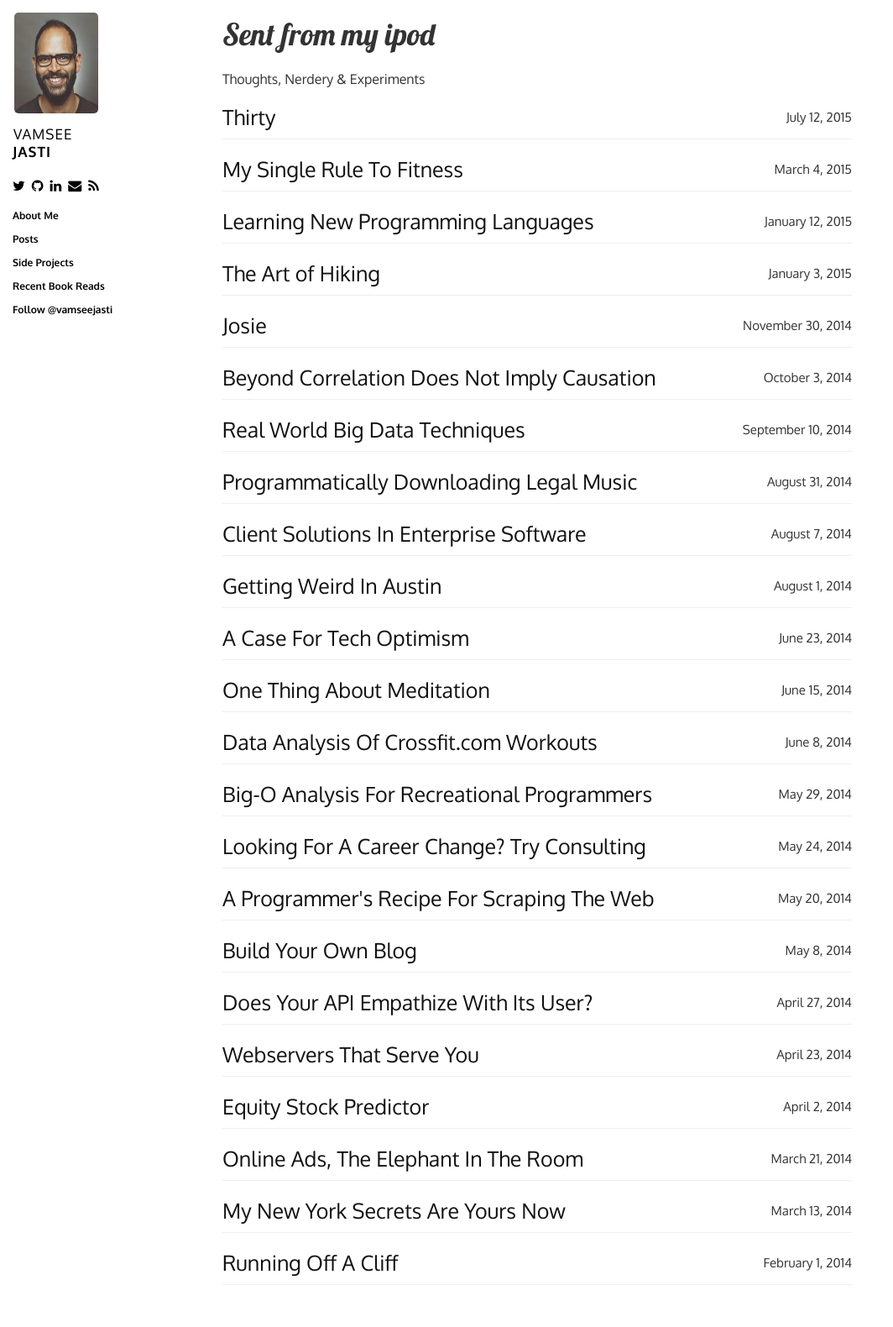
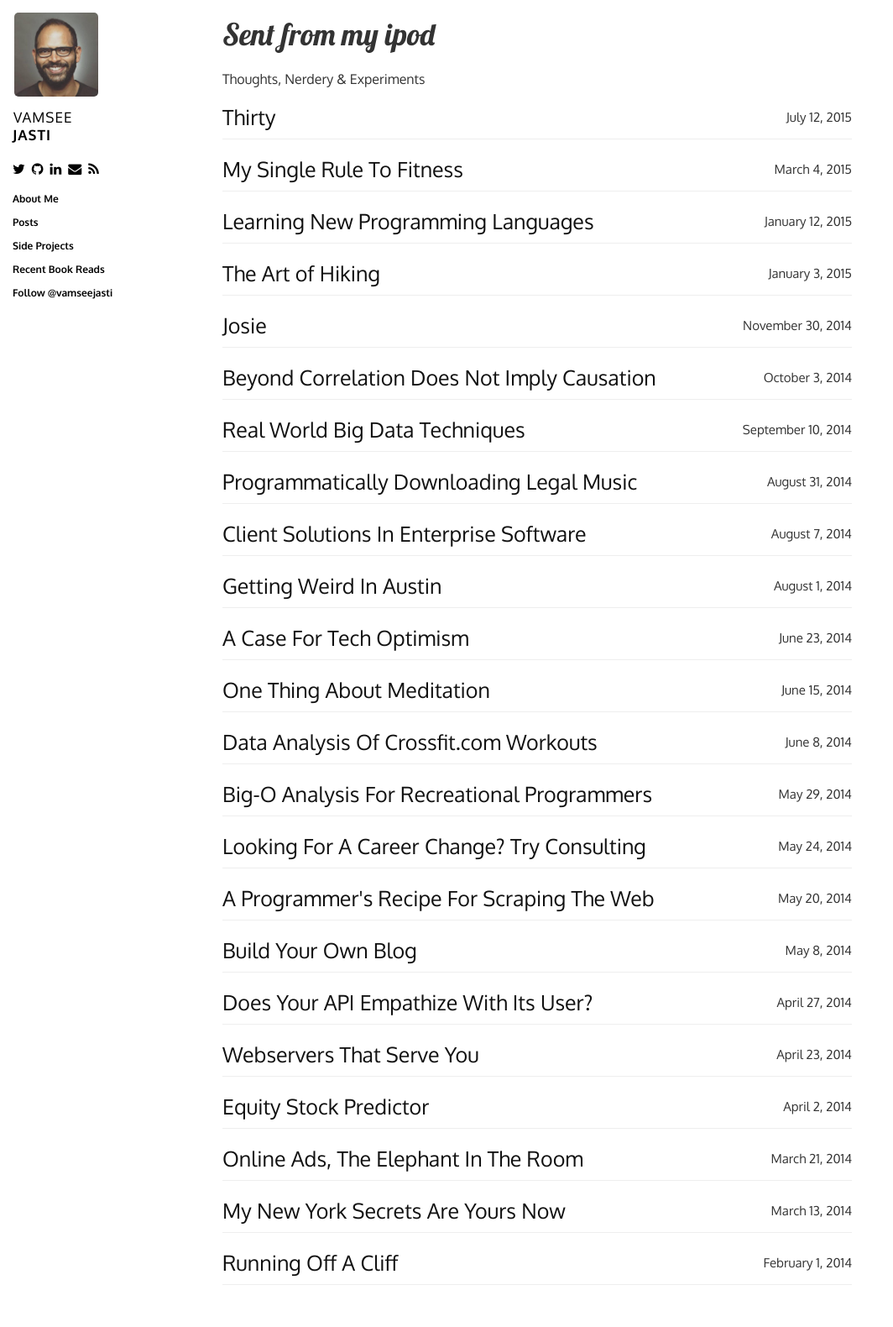
Before and after one commit to jasti/jasti.github.io, a Jekyll site: the page built from index.html, in a window 1280 px wide. Shown: the whole page at 84% size, without its empty margins (0-1064 px from the left). Built offline with Jekyll 4.4.1, drawn with Linux system fonts in a browser that asks for light colours; nearby versions of some CDN libraries.

Commit message:
Update highlighter and add Gemfile

```diff
--- /dev/null
+++ b/Gemfile
@@ -0,0 +1,2 @@
+source 'https://rubygems.org'
+gem 'github-pages', group: :jekyll_plugins
--- a/_config.yml
+++ b/_config.yml
@@ -1,5 +1,5 @@
 markdown: kramdown
-highlighter: pygments
+highlighter: rouge
 permalink: /posts/:title
 name: Vamsee Jasti
 blog_name: Sent from my ipod
--- a/_layouts/layout.html
+++ b/_layouts/layout.html
@@ -49,7 +49,7 @@
   <section class="sidebar">
 
     <a href="/">
-      <img src="/images/headshot.jpeg" height="120" width="100" class="avatar" />
+      <img src="/images/headshot.jpeg" height="100" width="100" class="avatar" />
     </a>
 
 
```
